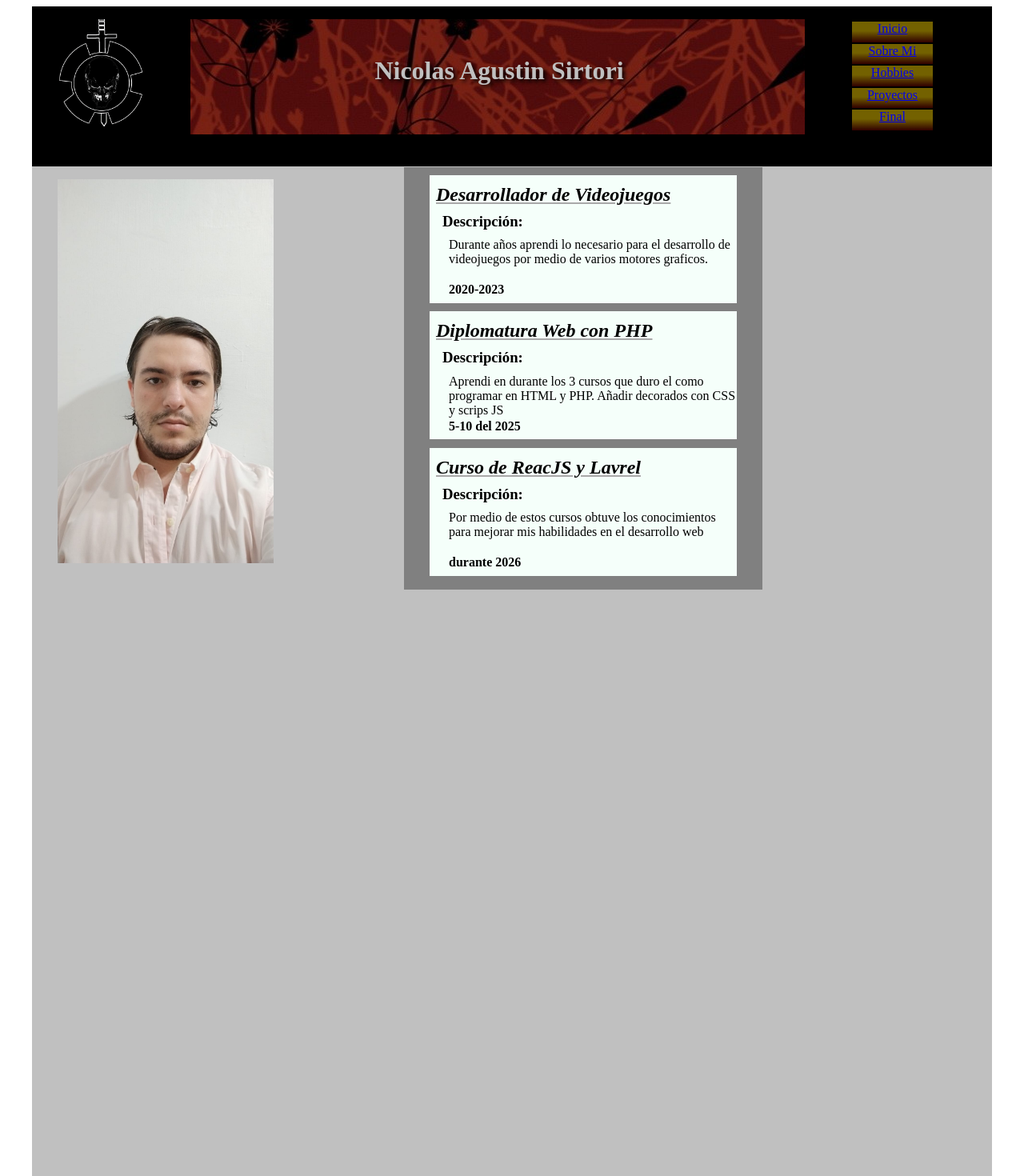
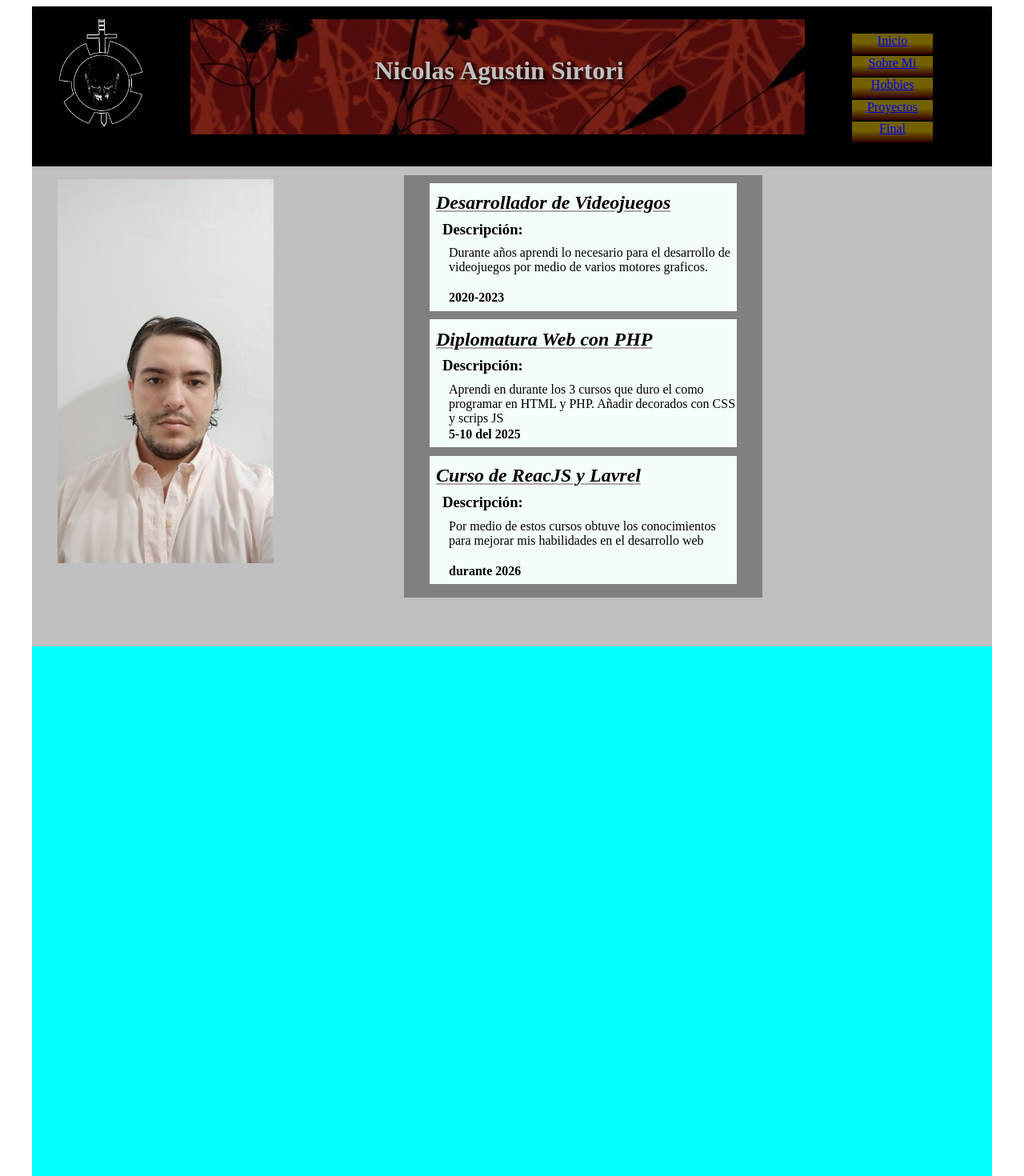
Before and after one commit to Robertsnights/my-app, a React (Vite) app: page / in a window 1280 px wide. Shown: the top 1470 px of the page at 80% size. Built offline with nearby package versions, Linux system fonts and the light colour scheme.

Commit message:
correcciones

```diff
--- a/src/App.css
+++ b/src/App.css
@@ -6,6 +6,7 @@
   margin: 1rem;
   position: relative;
   float: left ;
+  margin-top: 1rem;
 }
 .Nombre{
   background: url("./assets/imagenes/info.jpg");
@@ -14,6 +15,7 @@
   position: relative;
   margin: 1rem;
   float: left;
+  margin-top: 1rem;
 }
 h1{
   text-align: center;
@@ -34,6 +36,7 @@ div{
   position: relative;
   margin: 1px;
   float: left;
+  margin-top: 1rem;
 }
 ul{
   list-style-type: none;
--- a/src/assets/CSS/Cuerpo1.css
+++ b/src/assets/CSS/Cuerpo1.css
@@ -15,4 +15,5 @@
 	float: left;
 	margin-left: 2rem;
 	background-color: gray;
+	margin-top: 0.7rem;
 }
--- a/src/index.css
+++ b/src/index.css
@@ -4,11 +4,15 @@ header{
   height: 200px;
   position: relative;
   margin: auto;
+  margin-top: 0rem;
 }
 section{
   width: 1200px;
   height: 600px;
   position: relative;
   margin: auto;
+  background-color: aqua;
+}
+#Cuerpo1{
   background-color: silver;
 }
--- a/src/main.jsx
+++ b/src/main.jsx
@@ -15,3 +15,7 @@ createRoot(document.getElementById('Cuerpo1')).render(
     <Cue1 />
   </StrictMode>,
 )
+
+createRoot(document.getElementById('Cuerpo2')).render(
+  <StrictMode></StrictMode>
+)
```
